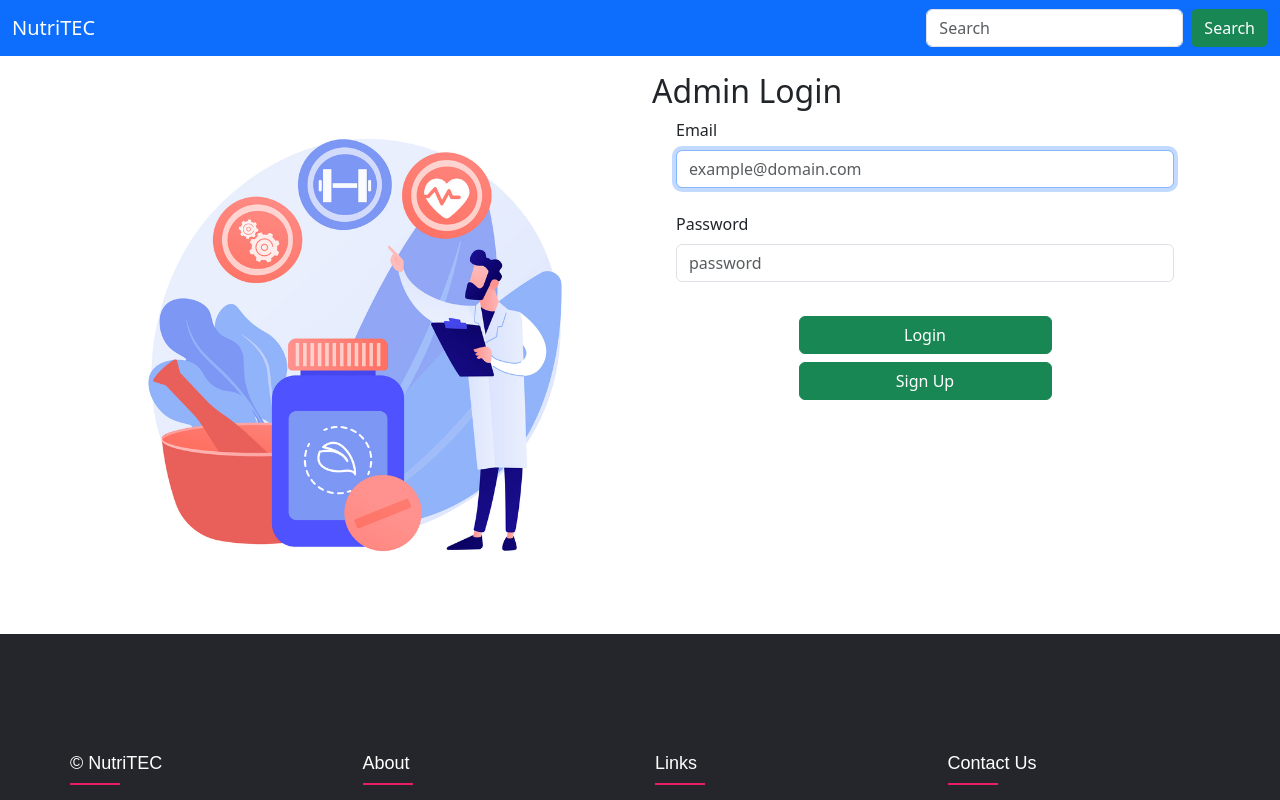
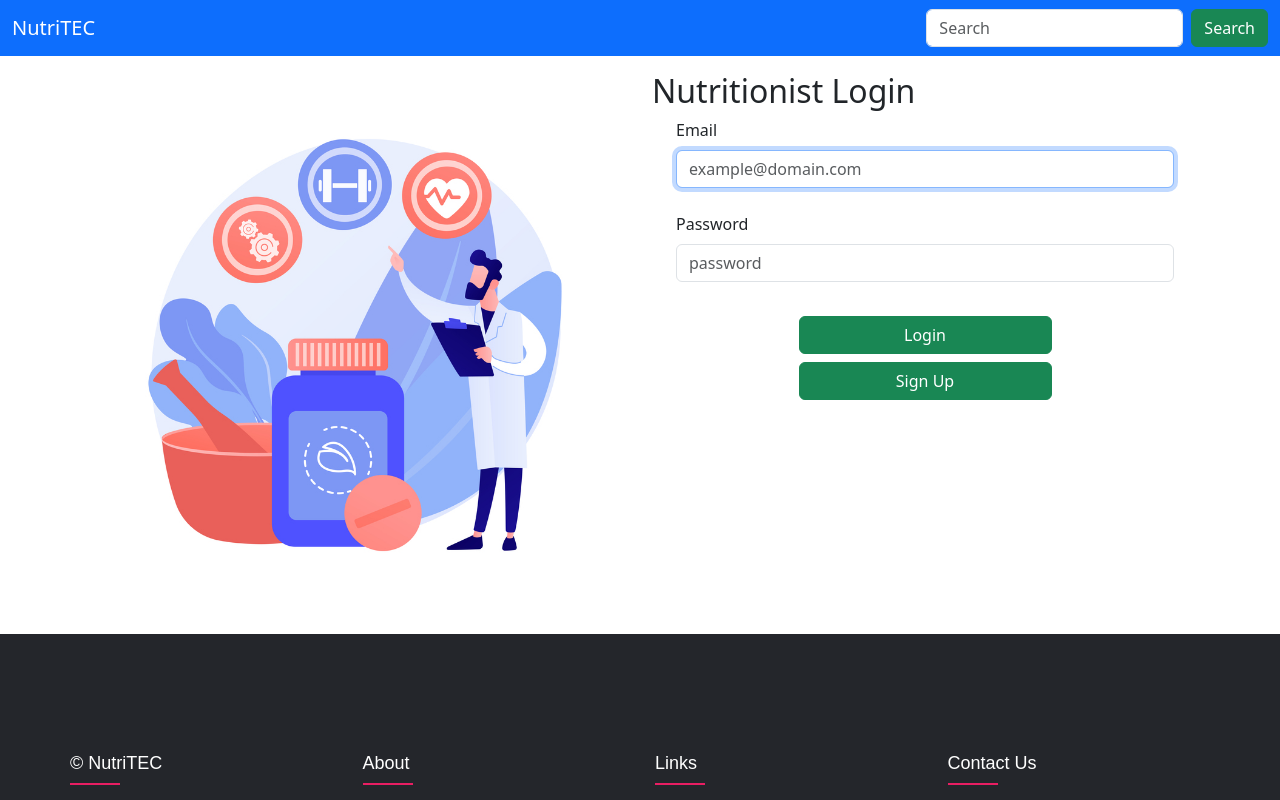
Before and after one commit to Isaacoun100/NutriTEC-WebApp, an Angular app: page /login-nutri in a window 1280 px wide. Shown: the top 800 px of the page. Built offline with nearby package versions, Linux system fonts and the light colour scheme.

Commit message:
Login corrected

```diff
--- a/src/app/view/login-admin/login-admin.component.ts
+++ b/src/app/view/login-admin/login-admin.component.ts
@@ -21,6 +21,8 @@ export class LoginAdminComponent {
    * @description This method is used to login the admin
    * @param form
    */
-  adminLogin(form : any){}
+  adminLogin(form : any){
+    console.log(form);
+  }
 
 }
--- a/src/app/view/login-client/login-client.component.html
+++ b/src/app/view/login-client/login-client.component.html
@@ -16,7 +16,7 @@
                     <div class="col-xs-12 col-s-12 col-m-6 col-l-6 col-xl-6">
 
                         <div class="h2">
-                            Admin Login
+                            Client Login
                         </div>
 
                         <form [formGroup]="clientForm" (ngSubmit)="clientLogin(clientForm.getRawValue())">
@@ -46,7 +46,7 @@
 
                                 <button class="btn btn-success" type="submit">Login</button>
                                 <div class="py-1"></div>
-                                <a class="btn btn-success" type="submit" href="/">Sign Up</a>
+                                <a class="btn btn-success" type="submit" href="/register-client">Sign Up</a>
 
                             </div>
 
--- a/src/app/view/login-nutri/login-nutri.component.html
+++ b/src/app/view/login-nutri/login-nutri.component.html
@@ -16,7 +16,7 @@
                     <div class="col-xs-12 col-s-12 col-m-6 col-l-6 col-xl-6">
 
                         <div class="h2">
-                            Admin Login
+                            Nutritionist Login
                         </div>
 
                         <form [formGroup]="nutriForm" (ngSubmit)="nutriLogin(nutriForm.getRawValue())">
@@ -46,7 +46,7 @@
 
                                 <button class="btn btn-success" type="submit">Login</button>
                                 <div class="py-1"></div>
-                                <a class="btn btn-success" type="submit" href="/">Sign Up</a>
+                                <a class="btn btn-success" type="submit" href="/add-nutri">Sign Up</a>
 
                             </div>
 
--- a/src/app/view/login-nutri/login-nutri.component.ts
+++ b/src/app/view/login-nutri/login-nutri.component.ts
@@ -1,5 +1,6 @@
 import { Component } from '@angular/core';
 import { FormGroup, FormControl } from '@angular/forms';
+import { Router } from '@angular/router';
 
 @Component({
   selector: 'app-login-nutri',
@@ -17,10 +18,16 @@ export class LoginNutriComponent {
       password: new FormControl('', { nonNullable: true }),
     });
 
+    constructor( private router : Router ) { }
+
+
     /**
      * @description This method is used to login the admin
      * @param form
      */
-    nutriLogin(form : any){}
+    nutriLogin(form : any){
+      console.log(form);
+      this.router.navigate(['/nutri-hub']);
+    }
 
 }
```
